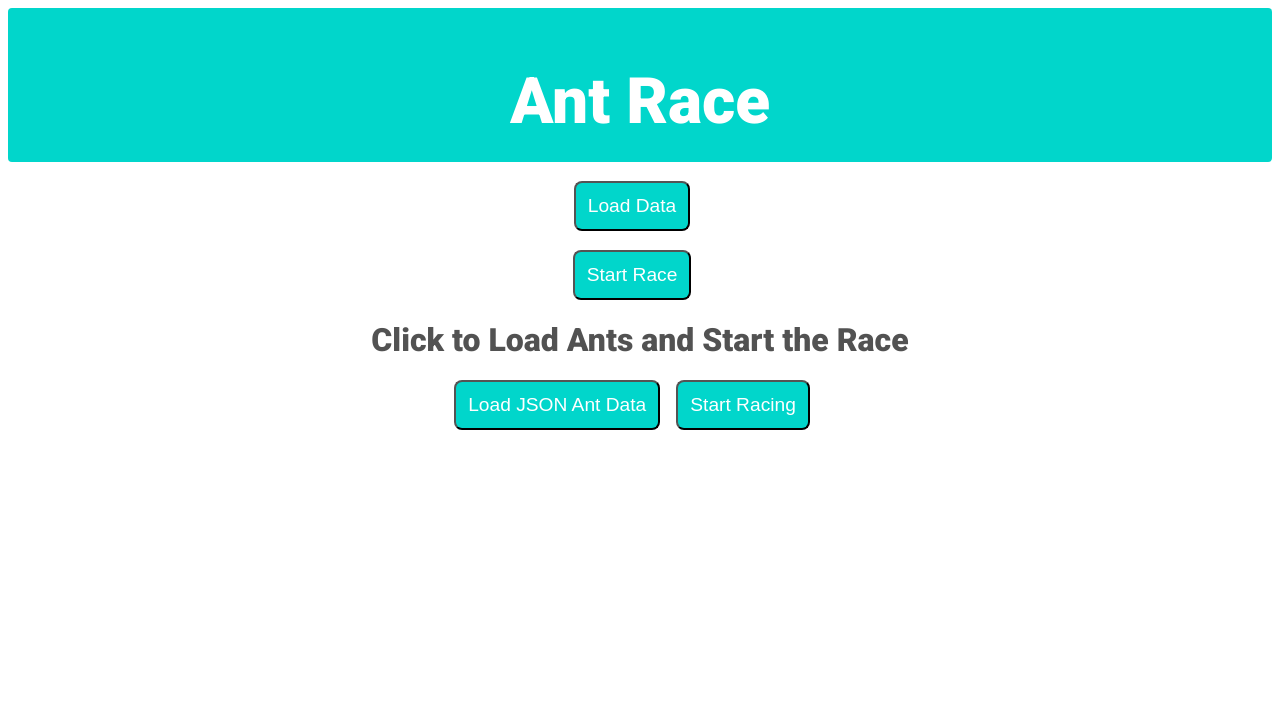
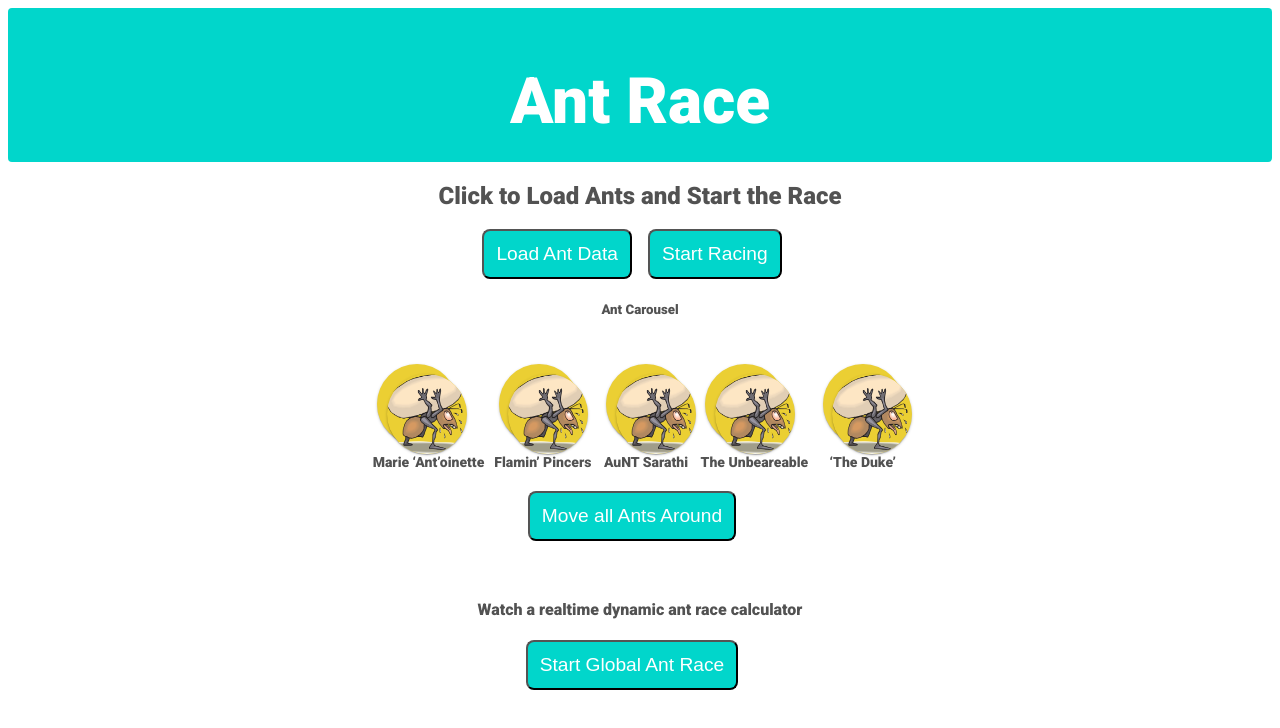
Before and after one commit to nottolivc/ant-race, a React (Create React App) app: page / in a window 1280 px wide. Shown: the top 728 px of the page. Built offline with nearby package versions, Linux system fonts and the light colour scheme.

Commit message:
clean up code, dashboard still has many options, keep designing and add tsx

```diff
--- a/src/App.js
+++ b/src/App.js
@@ -1,80 +1,59 @@
-import React, { useState } from 'react';
+import React from 'react';
 import './App.css';
 import { connect } from 'react-redux';
 import { ANT_INIT, ANT_IN_PROGRESS, ANT_CALCULATED } from './reducers/ants';
 import { UI_IN_PROGRESS, UI_CALCULATED } from './reducers/ui';
 import ProgressBarTimer, { ProgressBar } from './components/ProgressBar';
 import seedData from './api/data.json';
+import AntRacer from './components/AntRacer';
+import Ant from './components/Ant';
 import { generateAntWinLikelihoodCalculator } from './utils/algorithm';
-import AntRacer from './AntRacer';
 
 const App = (props) => {
+    const { ants, ui } = props;
+    let values = ants ? Object.values(ants) : [];
 
-    const [data, setData] = useState({ants: []});
-
-    const loadData = () => {
-      setData(seedData);
-      console.log(data);
-    };
-
-    const startRace = () => {
+    const startRaceRedux = () => {
       const { uiInProgress, inProgress, uiCompleted, completed } = props;
       uiInProgress();
-      const results = data.ants.map((e) => {
+      const requests = seedData.ants.map((item) => {
         return new Promise((resolve) => {
-          const getAnts = generateAntWinLikelihoodCalculator(e.name, inProgress)
-          getAnts((id, likelihoodOfAntWinning) => resolve({ id, likelihoodOfAntWinning }))
-      })
-      .then(({ id, likelihoodOfAntWinning }) => completed(id, likelihoodOfAntWinning))
+          const generate = generateAntWinLikelihoodCalculator(item.name, inProgress)
+          generate((id, likelihoodOfAntWinning) => resolve({ id, likelihoodOfAntWinning }))
+        })
+        .then(({ id, likelihoodOfAntWinning }) => completed(id, likelihoodOfAntWinning))
       });
-      Promise.all(results).then(() => uiCompleted());
+      Promise.all(requests).then(() => uiCompleted())
     }
-    const { ants, ui } = props;
-    let values = ants ? Object.values(ants) : data.ants;
 
     return (
       <>
-      <div>
-      <br />
-      <button onClick={loadData}>Load Data</button>
-      <br />
-      <br />
-      <button onClick={startRace}>Start Race</button>
+      <section>
       {(() => {
         values.sort((a, b) => a.likelihoodOfAntWinning - b.likelihoodOfAntWinning).reverse();
-        //console.table(props, Object.keys(ants));
         switch (ui.state) {
           case UI_CALCULATED:
             return (
-            <div>
+            <>
               <h2>Race Done:</h2>
-              <h4>Winner:{ants[ants[0]]}</h4>
-            </div>);
+              <AntRacer />
+            </>);
           case UI_IN_PROGRESS:
             console.table(ants);
-            return (<div>
+            return (<>
               <h4>Race in Progress </h4>
               <h4>Ants Completed: </h4>
               { ui.antsCompleted }
               <h4>Ants In Progress: </h4>
               { ui.antsInProgress }
               <ProgressBar percentage={ui.antsCompleted / values.length * 100} />
-            </div>);
+            </>);
           default:
             return (
-              <div>
+              <>
               <h1>Click to Load Ants and Start the Race</h1>
-              {data ? data.ants.map((ant, i) => (
-                <ul key={Date.now()} className='card'>
-                <li key={i}>
-                  <h5> Name: {ant.name} </h5>
-                  <h5> Weight: {ant.weight} </h5>
-                  <h5> Color: {ant.color} </h5>
-                  <h5> Size: {ant.length} </h5>
-                </li>
-                </ul>
-              )) : 'load data...'}
-              </div>);
+              <AntRacer />
+              </>);
         }})()}
         <ul>
           {values ? values.map((ant, idx) => (
@@ -86,9 +65,13 @@ const App = (props) => {
               </li>
           )) : 'load data...'}
         </ul>
-      </div>
-      {/* <Ant /> */}
-      <AntRacer />
+      </section>
+      <h5>Ant Carousel</h5>
+      <Ant />
+      <br />
+      <br />
+      <h4>Watch a realtime dynamic ant race calculator</h4>
+      <button onClick={startRaceRedux}>Start Global Ant Race</button>
       </>
     )
   }
--- a/src/api/data.json
+++ b/src/api/data.json
@@ -1 +1,5 @@
-{"ants":[{"name":"Marie ‘Ant’oinette","length":12,"color":"BLACK","weight":2},{"name":"Flamin’ Pincers","length":11,"color":"RED","weight":2},{"name":"AuNT Sarathi","length":20,"color":"BLACK","weight":5},{"name":"The Unbeareable Lightness of Being","length":5,"color":"SILVER","weight":1},{"name":"‘The Duke’","length":17,"color":"RED","weight":3}]}
+{"ants":[{"name":"Marie ‘Ant’oinette","length":12,"color":"BLACK","weight":2},
+    {"name":"Flamin’ Pincers","length":11,"color":"RED","weight":2},
+    {"name":"AuNT Sarathi","length":20,"color":"BLACK","weight":5},
+    {"name":"The Unbeareable Lightness of Being","length":5,"color":"SILVER","weight":1},
+    {"name":"‘The Duke’","length":17,"color":"RED","weight":3}]}
--- a/src/components/Ant.js
+++ b/src/components/Ant.js
@@ -25,7 +25,7 @@ export default function Ant() {
       </div>
       <div className="button-wrapper">
         <button className="button" onClick={reorder}>
-          Shift Ants
+          Move all Ants Around
         </button>
       </div>
     </div>
--- a/src/AntRacer.js
+++ b/src/components/AntRacer.js
@@ -1,6 +1,6 @@
 import React, { useState } from 'react';
-import seedData from './api/data.json';
-import './App.css';
+import seedData from '../api/data.json';
+import '../App.css';
 
 const AntRacer = () => {
 
@@ -76,7 +76,7 @@ const AntRacer = () => {
 
   return (
     <div>
-      <button type="button" onClick={loadData}>Load JSON Ant Data</button>
+      <button type="button" onClick={loadData}>Load Ant Data</button>
       <button type="button" onClick={calculateOdds}>Start Racing</button>
       <AntList />
     </div>
--- a/src/components/initialImages.js
+++ b/src/components/initialImages.js
@@ -1,7 +1,7 @@
 export default [
-    { id: "1", text: "Ant 1" },
-    { id: "2", text: "Ant 2" },
-    { id: "3", text: "Ant 3" },
-    { id: "4", text: "Ant 4" },
-    { id: "5", text: "Ant 5" }
+    { id: "1", text: "Marie ‘Ant’oinette" },
+    { id: "2", text: "Flamin’ Pincers" },
+    { id: "3", text: "AuNT Sarathi" },
+    { id: "4", text: "The Unbeareable"},
+    { id: "5", text: "‘The Duke’" }
   ];
```
